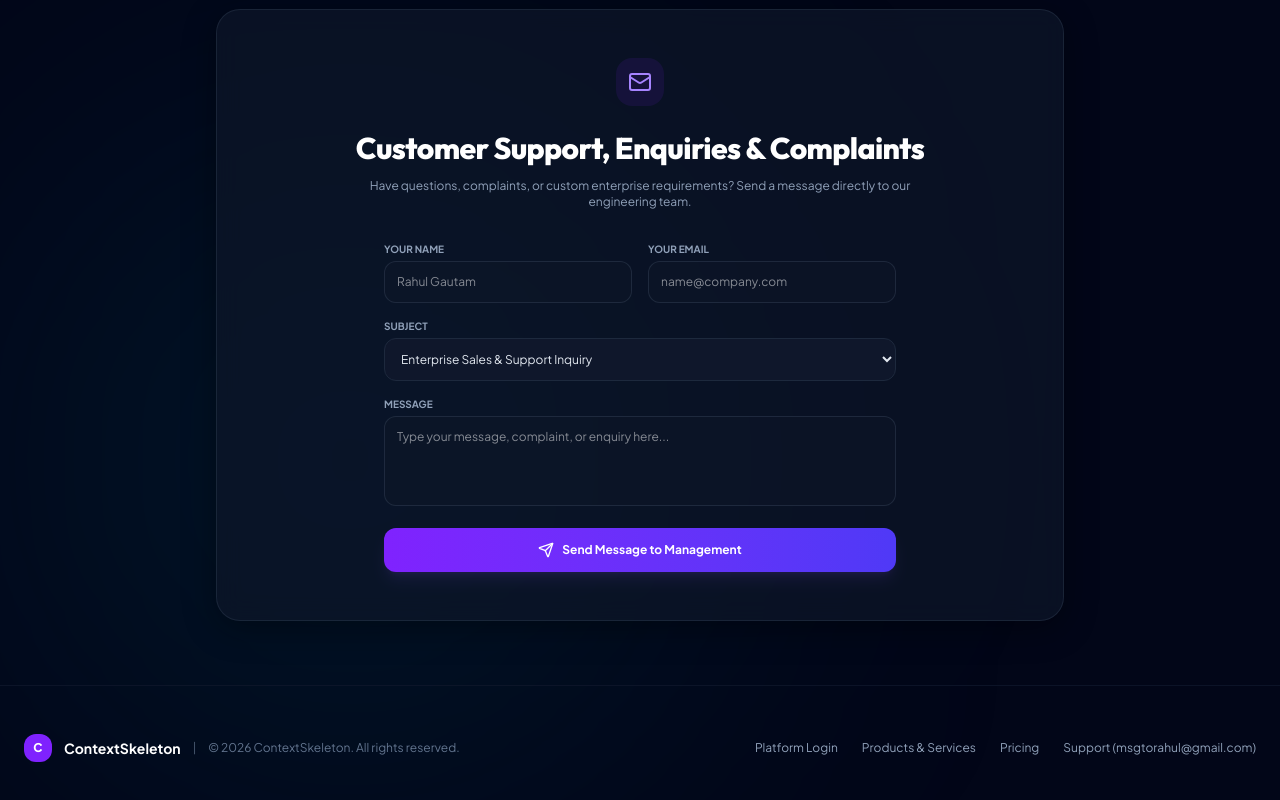
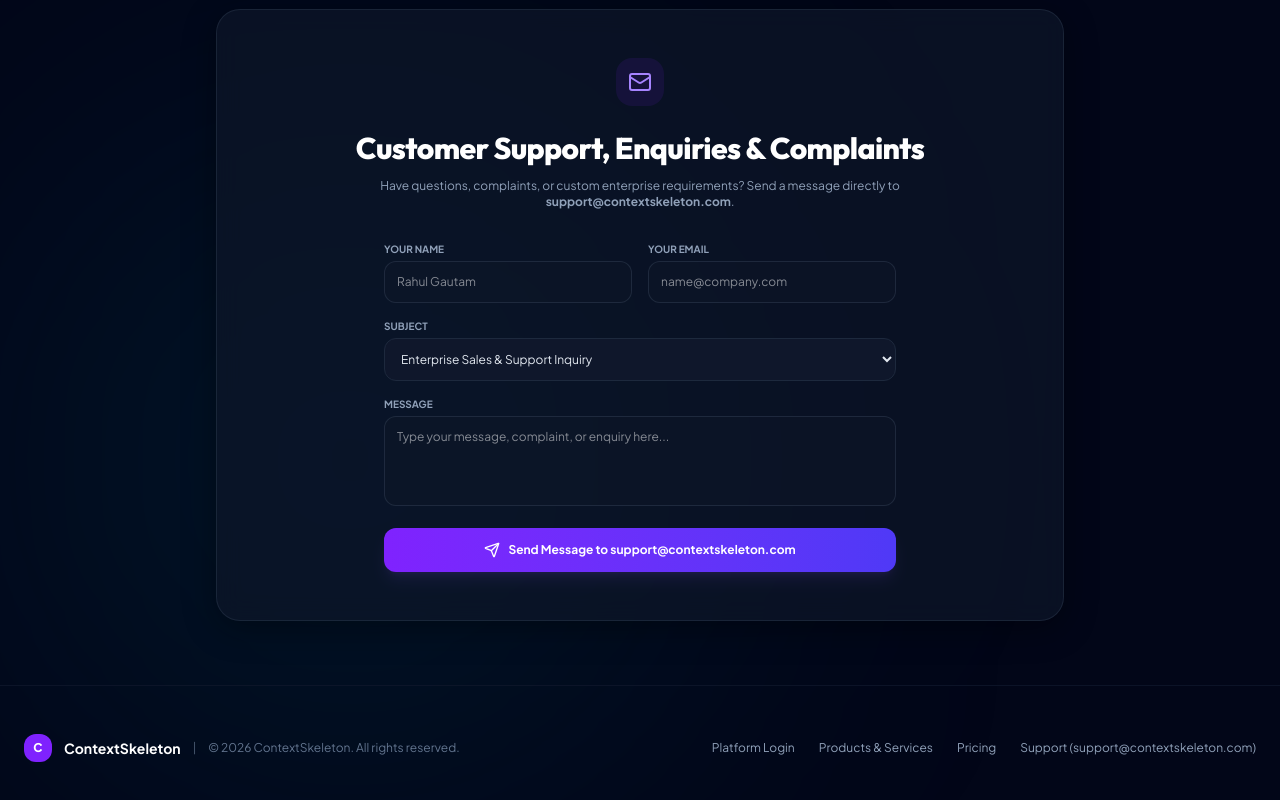
Before and after one commit to msgtorahul-art/contextskeleton-rfp, a Next.js app: page / in a window 1280 px wide. Shown: the part 2514-3314 px from the top of the page. Built offline with nearby package versions, Linux system fonts and the light colour scheme.

Commit message:
Update company support email to support@contextskeleton.com

```diff
--- a/src/app/page.tsx
+++ b/src/app/page.tsx
@@ -431,12 +431,12 @@
           </div>
           <h2 className="text-3xl font-extrabold text-white mb-3">Customer Support, Enquiries & Complaints</h2>
           <p className="text-slate-400 text-xs max-w-xl mx-auto mb-8">
-            Have questions, complaints, or custom enterprise requirements? Send a message directly to our engineering team.
+            Have questions, complaints, or custom enterprise requirements? Send a message directly to <strong>support@contextskeleton.com</strong>.
           </p>
 
           {supportStatus === 'SUCCESS' ? (
             <div className="p-6 bg-emerald-500/10 border border-emerald-500/30 rounded-2xl text-emerald-300 text-xs font-semibold">
-              ✓ Thank you! Your message has been dispatched directly to our leadership team at <strong>msgtorahul@gmail.com</strong>.
+              ✓ Thank you! Your message has been dispatched directly to our official support team at <strong>support@contextskeleton.com</strong>.
             </div>
           ) : (
             <form onSubmit={handleSupportSubmit} className="max-w-lg mx-auto text-left space-y-4">
@@ -504,7 +504,7 @@
                 ) : (
                   <>
                     <Send className="h-4 w-4" />
-                    Send Message to Management
+                    Send Message to support@contextskeleton.com
                   </>
                 )}
               </button>
@@ -529,7 +529,7 @@
             <Link href="/auth" className="hover:text-white transition">Platform Login</Link>
             <a href="#services" className="hover:text-white transition">Products &amp; Services</a>
             <a href="#pricing" className="hover:text-white transition">Pricing</a>
-            <a href="mailto:msgtorahul@gmail.com" className="hover:text-white transition">Support (msgtorahul@gmail.com)</a>
+            <a href="mailto:support@contextskeleton.com" className="hover:text-white transition">Support (support@contextskeleton.com)</a>
           </div>
         </div>
       </footer>
--- a/src/lib/email.ts
+++ b/src/lib/email.ts
@@ -1,5 +1,4 @@
 export async function sendWelcomeEmail(email: string): Promise<boolean> {
-  const apiKey = process.env.RESEND_API_KEY;
   const subject = "Welcome to ContextSkeleton - 10 Free Proposal & Building Audit Credits! 🚀";
   const html = `
     <div style="font-family: Arial, sans-serif; max-width: 600px; margin: 0 auto; background-color: #090b11; color: #f8fafc; padding: 30px; border-radius: 16px; border: 1px solid #1e293b;">
@@ -65,7 +64,7 @@
 }
 
 export async function sendCustomerInquiryNotification(name: string, email: string, subject: string, message: string): Promise<boolean> {
-  const companyOwnerEmail = "msgtorahul@gmail.com";
+  const companySupportEmail = "support@contextskeleton.com";
   const emailSubject = `[Customer Inquiry / Complaint] ${subject} from ${name}`;
   const html = `
     <div style="font-family: Arial, sans-serif; max-width: 600px; margin: 0 auto; background-color: #090b11; color: #f8fafc; padding: 30px; border-radius: 16px; border: 1px solid #1e293b;">
@@ -79,7 +78,7 @@
     </div>
   `;
 
-  return deliverEmail(companyOwnerEmail, emailSubject, html);
+  return deliverEmail(companySupportEmail, emailSubject, html);
 }
 
 async function deliverEmail(to: string, subject: string, html: string): Promise<boolean> {
```
